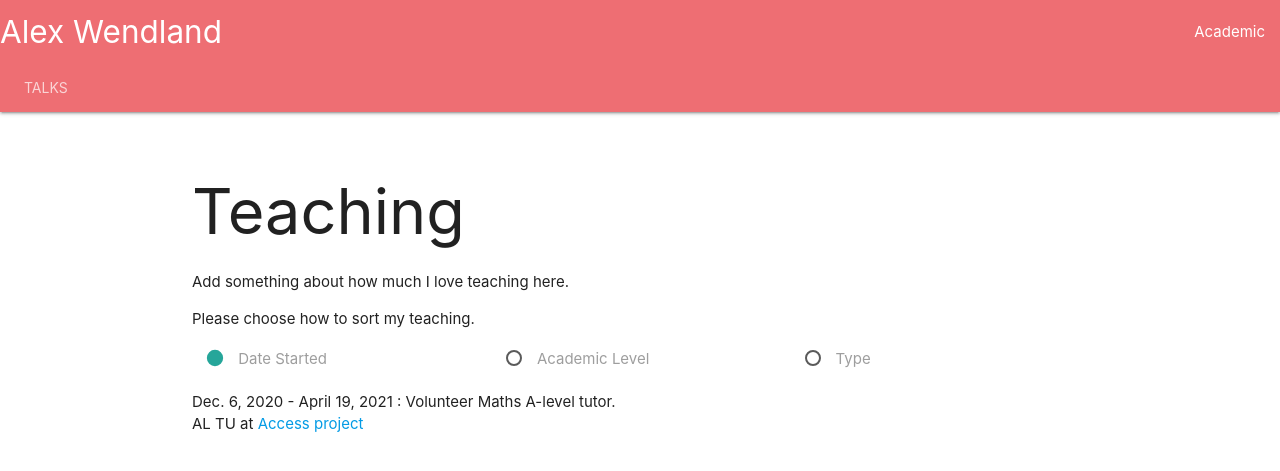
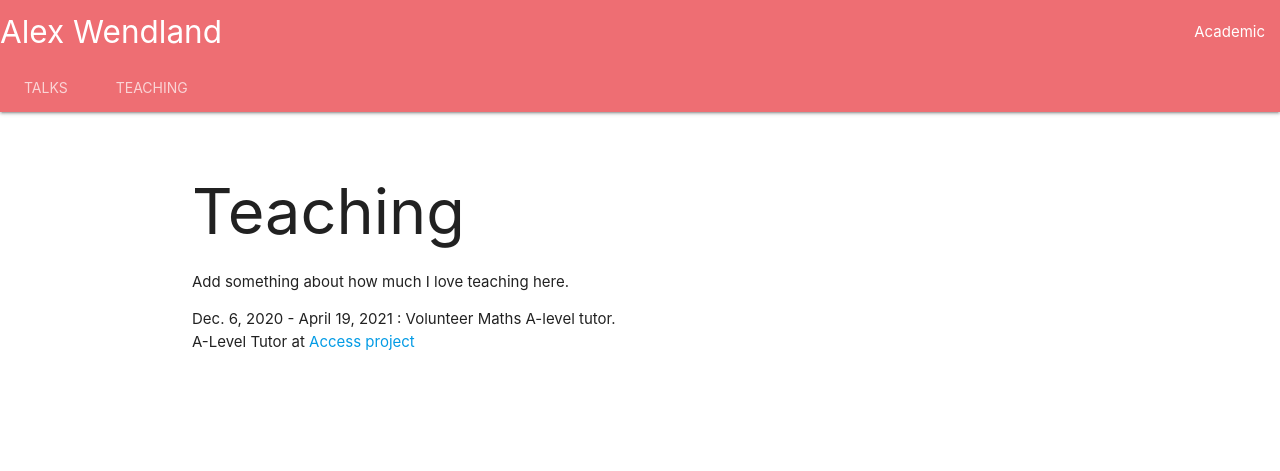
Before and after one commit to AlexWendland/AlexSite, a Django app: page /academic/teaching/ in a window 1280 px wide. Shown: the top 471 px of the page. Run offline with Django 3.2, Linux system fonts and the light colour scheme; data comes from the database, SQL or seed files in the repository.

Commit message:
Fix Teaching

```diff
--- a/academic/templates/base_academic.html
+++ b/academic/templates/base_academic.html
@@ -4,6 +4,7 @@
     <div class="nav-content">
       <ul class="tabs tabs-transparent">
         <li class="tab"><a href={% url 'academic:talk_index'%}>Talks</a></li>
+        <li class="tab"><a href={% url 'academic:teaching'%}>Teaching</a></li>
       </ul>
     </div>
 {% endblock %}
--- a/academic/templates/teaching.html
+++ b/academic/templates/teaching.html
@@ -8,7 +8,7 @@
 
 {% if teaching %}
 
-    <p>Please choose how to sort my teaching.</p>
+<!---    <p>Please choose how to sort my teaching.</p>
 
     <div class="row">
         <div class="col s4">
@@ -29,13 +29,13 @@
                 <span>Type</span>
             </label>
         </div>
-    </div>
+    </div> --->
 
     <p id="teaching_list">
             <ul>
             {% for course in teaching %}
                 <li>{{ course.start_date }} - {{ course.end_date }} : {{ course.title }}.<br>
-                {{ course.level }} {{ course.type }} at <a href={{ course.organisation_URL }}> {{ course.organisation_name }}</a></li>
+                {{ course.get_level_display }} {{ course.get_type_display }} at <a href={{ course.organisation_URL }}> {{ course.organisation_name }}</a></li>
             {% endfor %}
             </ul>
     </p>
```
